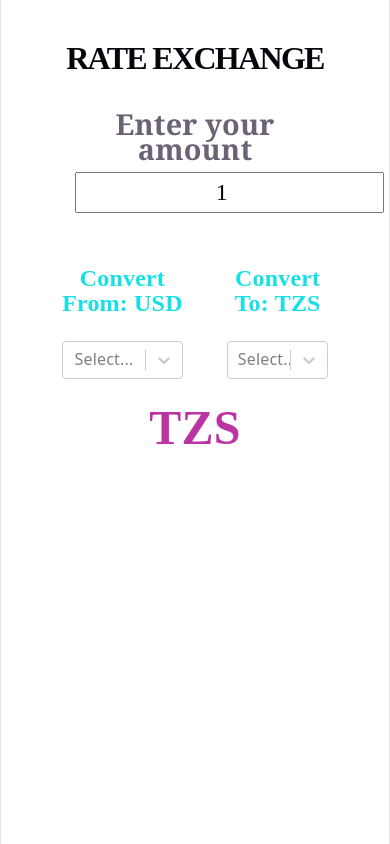
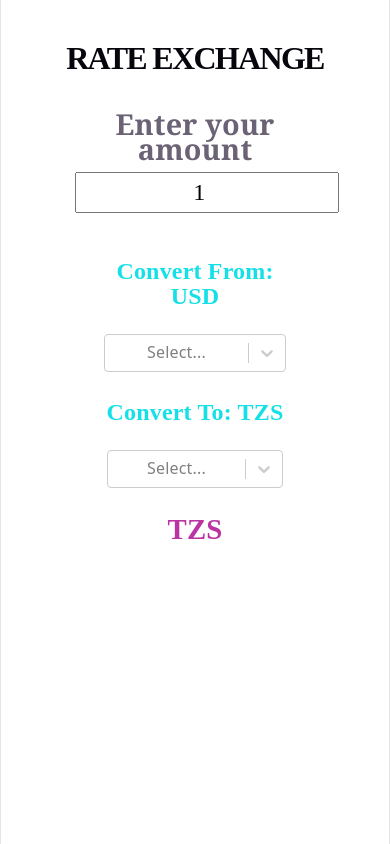
Before and after one commit to EasternCaptain/verbose-octo-memory, a React (Vite) app: page / in a window 390 px wide. Built offline with nearby package versions, Linux system fonts and the light colour scheme; no server answers.

Commit message:
adding media query for mobile phone

```diff
--- a/src/index.css
+++ b/src/index.css
@@ -166,3 +166,23 @@
   align-items: start;
   margin-bottom: 5%;
 }
+@media only screen and (max-width: 600px) {
+  .container-currency {
+    display: flex;
+    flex-direction: column;
+    justify-content: center;
+    align-items: center;
+  }
+  input {
+    width: 250px;
+  }
+  .output-display {
+    font-size: 1.8rem;
+    font-weight: light;
+  }
+  .container {
+    display: flex;
+    justify-content: center;
+    align-items: center;
+  }
+}
```
